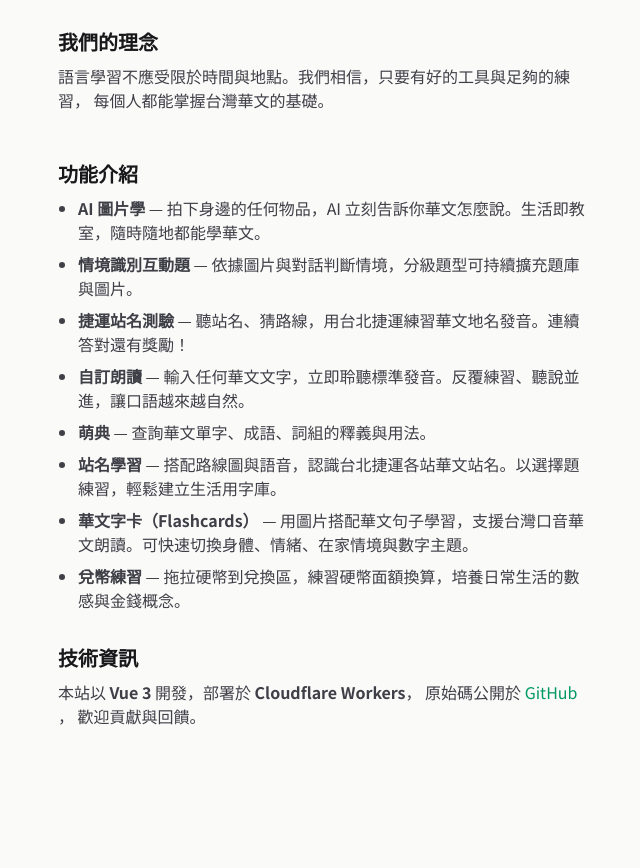
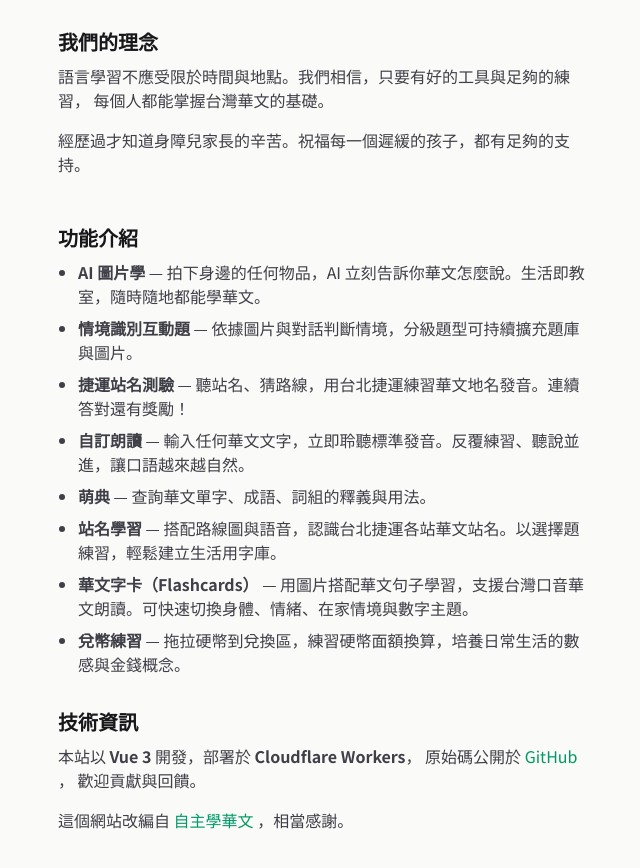
Before and after one commit to 3dw/learn-zh, a Vue app: page /about in a window 1280 px wide. Shown: the part 300-1168 px from the top of the page, without its empty margins (318-958 px from the left). Before the commit the page ends 1076 px from the top, so only its background shows below. Built offline with nearby package versions, Linux system fonts and the light colour scheme.

Commit message:
關於頁新增理念第二段與感謝來源連結
Co-Authored-By: Claude Sonnet 4.6 <noreply@anthropic.com>

```diff
--- a/src/views/AboutView.vue
+++ b/src/views/AboutView.vue
@@ -17,6 +17,9 @@
 			語言學習不應受限於時間與地點。我們相信，只要有好的工具與足夠的練習，
 			每個人都能掌握台灣華文的基礎。
 		</p>
+		<p class="mb-4 text-base text-zinc-700 dark:text-zinc-300">
+			經歷過才知道身障兒家長的辛苦。祝福每一個遲緩的孩子，都有足夠的支持。
+		</p>
 
 		<h2 class="mb-2 mt-8 text-xl font-semibold text-zinc-900 dark:text-zinc-100">
 			功能介紹
@@ -35,7 +38,7 @@
 		<h2 class="mb-2 mt-8 text-xl font-semibold text-zinc-900 dark:text-zinc-100">
 			技術資訊
 		</h2>
-		<p class="text-base text-zinc-700 dark:text-zinc-300">
+		<p class="mb-4 text-base text-zinc-700 dark:text-zinc-300">
 			本站以 <strong>Vue 3</strong> 開發，部署於 <strong>Cloudflare Workers</strong>，
 			原始碼公開於
 			<a
@@ -48,5 +51,16 @@
 			</a>，
 			歡迎貢獻與回饋。
 		</p>
+		<p class="text-base text-zinc-700 dark:text-zinc-300">
+			這個網站改編自
+			<a
+				href="https://zh.alearn.org.tw/"
+				target="_blank"
+				rel="noopener"
+				class="text-emerald-600 underline-offset-2 hover:underline dark:text-emerald-400"
+			>
+				自主學華文
+			</a>，相當感謝。
+		</p>
 	</div>
 </template>
```
